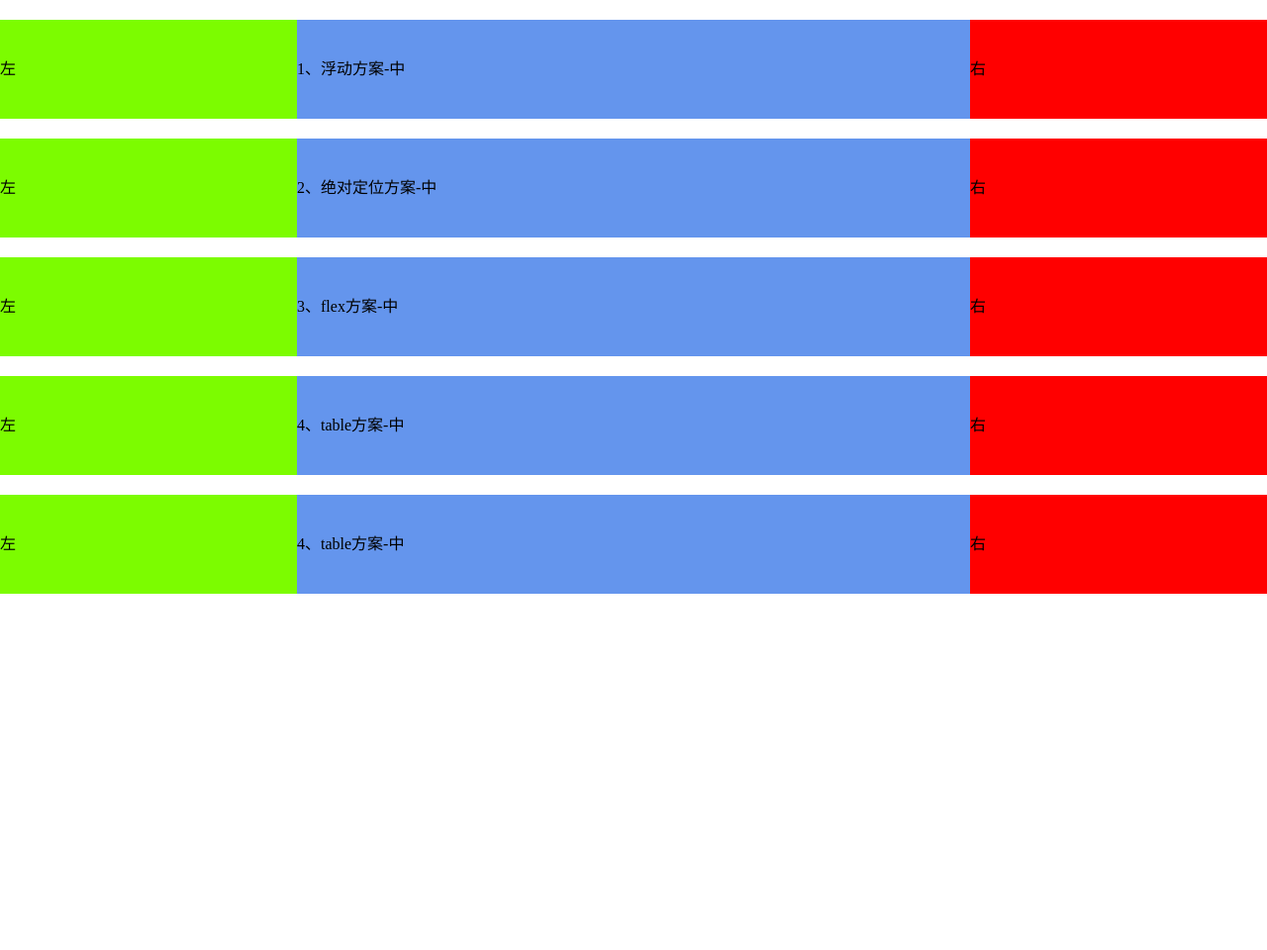
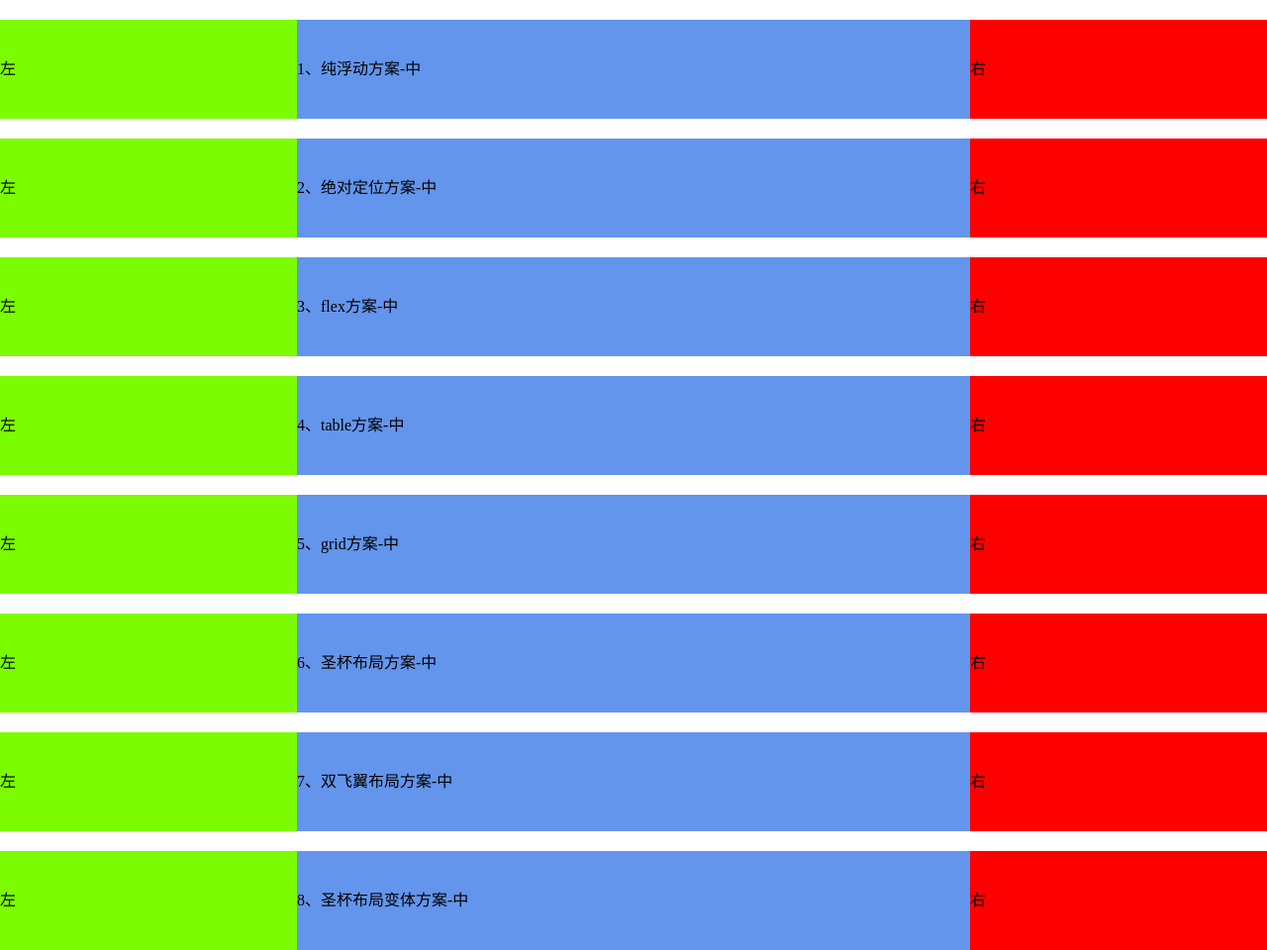
Before and after one commit to have-not-BUG/XMind, a plain HTML site: page 8.布局相关/三栏布局方法汇总.html in a window 1280 px wide. Shown: the whole page at 99% size. Before the commit the page ends 800 px from the top, so only its background shows below. Drawn offline with Linux system fonts and the light colour scheme.

Commit message:
增加调试9法

```diff
--- a/8.布局相关/三栏布局方法汇总.html
+++ b/8.布局相关/三栏布局方法汇总.html
@@ -4,10 +4,11 @@
     <meta charset="UTF-8">
     <title>Title</title>
     <style>
-        html,body{
+        html, body {
             margin: 0;
             padding: 0;
         }
+
         .left, .right {
             width: 300px;
         }
@@ -15,69 +16,158 @@
         .left {
             background: lawngreen;
         }
-        .right{
+
+        .right {
             background: red;
         }
-        .center{
+
+        .center {
             background: cornflowerblue;
         }
-        .wrap>div{
+
+        .wrap > div {
             min-height: 100px;
             text-align: left;
             line-height: 100px;
         }
-        .layout{
-            margin-top:20px;
+
+        .layout {
+            margin-top: 20px;
         }
-        .layout.float .wrap .left{
+
+        .layout.float .wrap .left {
             float: left;
         }
-        .layout.float .wrap .right{
+
+        .layout.float .wrap .right {
             float: right;
         }
-        .layout.float .wrap .center{
+
+        .layout.float .wrap .center {
             margin: 0 300px;
         }
-        .layout.float .wrap:after{
+
+        .layout.float .wrap:after {
             content: "";
             display: block;
             clear: both;
         }
-        .layout.position .wrap{
+
+        .layout.position .wrap {
             position: relative;
         }
-        .layout.position .wrap>div{
+
+        .layout.position .wrap > div {
             position: absolute;
-            top:0;
+            top: 0;
         }
-        .layout.position .wrap .left{
+
+        .layout.position .wrap .left {
             left: 0;
         }
-        .layout.position .wrap .right{
+
+        .layout.position .wrap .right {
             right: 0;
         }
-        .layout.position .wrap .center{
+
+        .layout.position .wrap .center {
             left: 300px;
             right: 300px;
         }
-        .layout.flex{
+
+        .layout.flex {
             margin-top: 140px;
         }
-        .layout.flex .wrap{
+
+        .layout.flex .wrap {
             display: flex;
         }
-        .layout.flex .wrap .center{
+
+        .layout.flex .wrap .center {
             flex: 1;
         }
-        .layout.table .wrap{
+
+        .layout.table .wrap {
             display: table;
             width: 100%;
         }
 
-        .layout.table .wrap>div{
+        .layout.table .wrap > div {
             display: table-cell;
         }
 
+        .layout.grid > .wrap {
+            display: grid;
+            grid-template-columns: 300px 1fr 300px;
+        }
+
+        .layout.margin > .wrap div {
+            float: left;
+        }
+
+        .clearfix:after {
+            display: block;
+            content: "";
+            clear: both;
+        }
+
+        .layout.margin .center {
+            width: 100%;
+        }
+
+        .layout.margin > .wrap {
+            padding: 0 300px; /*考虑兼容性，使用该方案*/
+        }
+
+        .layout.margin .left {
+            margin-left: -100%;
+            position: relative; /*考虑兼容性，使用该方案*/
+            left: -300px; /*考虑兼容性，使用该方案*/
+        }
+
+        .layout.margin .right {
+            margin-left: -300px;
+            position: relative; /*考虑兼容性，使用该方案*/
+            right: -300px; /*考虑兼容性，使用该方案*/
+        }
+
+        .layout.margin-inner > .wrap > div {
+            float: left;
+        }
+
+        .layout.margin-inner > .wrap > .center {
+            width: 100%;
+        }
+
+        .layout.margin-inner > .wrap > .left {
+            margin-left: -100%;
+        }
+
+        .layout.margin-inner > .wrap > .right {
+            margin-left: -300px;
+        }
+
+        .layout.margin-inner > .wrap > .center > .inner {
+            margin: 0 300px;
+        }
+
+        .layout.margin-change > .wrap > div {
+            float: left;
+        }
+
+        .layout.margin-change > .wrap > .center {
+            width: 100%;
+            padding: 0 300px;
+            box-sizing: border-box;
+        }
+
+        .layout.margin-change > .wrap > .left {
+            margin-left: -100%;
+        }
+
+        .layout.margin-change > .wrap > .right {
+            margin-left: -300px;
+        }
 
 
     </style>
@@ -87,7 +177,7 @@
     <article class="wrap">
         <div class="left">左</div>
         <div class="right">右</div>
-        <div class="center">1、浮动方案-中</div>
+        <div class="center">1、纯浮动方案-中</div>
     </article>
 </section>
 
@@ -112,10 +202,33 @@
         <div class="right">右</div>
     </article>
 </section>
-<section class="layout table">
+<section class="layout grid">
     <article class="wrap">
         <div class="left">左</div>
-        <div class="center">4、table方案-中</div>
+        <div class="center">5、grid方案-中</div>
+        <div class="right">右</div>
+    </article>
+</section>
+<section class="layout margin">
+    <article class="wrap clearfix">
+        <div class="center">6、圣杯布局方案-中</div>
+        <div class="left">左</div>
+        <div class="right">右</div>
+    </article>
+</section>
+<section class="layout margin-inner">
+    <article class="wrap clearfix">
+        <div class="center">
+            <div class="inner">7、双飞翼布局方案-中</div>
+        </div>
+        <div class="left">左</div>
+        <div class="right">右</div>
+    </article>
+</section>
+<section class="layout margin-change">
+    <article class="wrap clearfix">
+        <div class="center">8、圣杯布局变体方案-中</div>
+        <div class="left">左</div>
         <div class="right">右</div>
     </article>
 </section>
```
Also changed, not shown: 千分符.html (added, +135 -0 lines), 5 other files.
